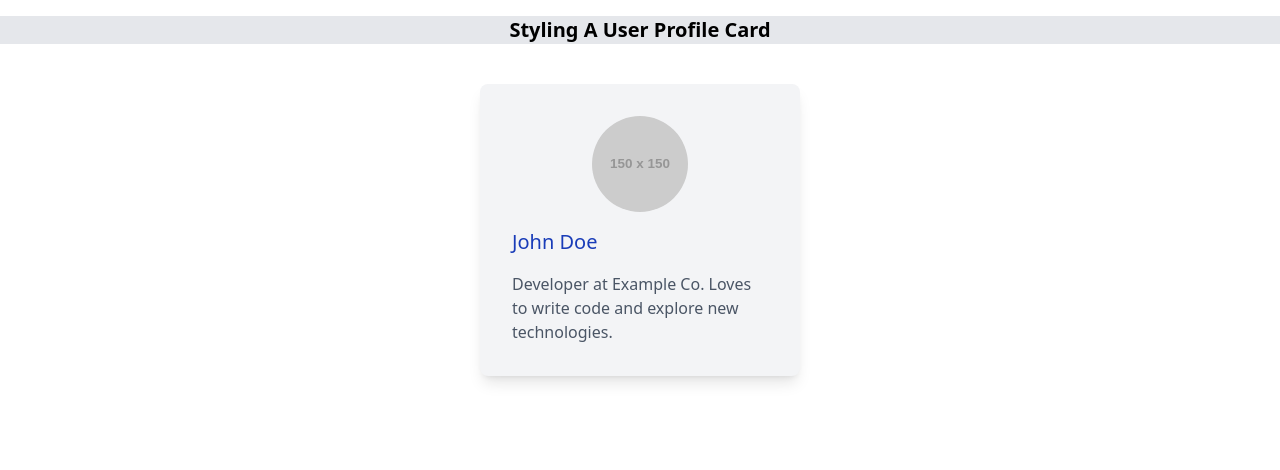
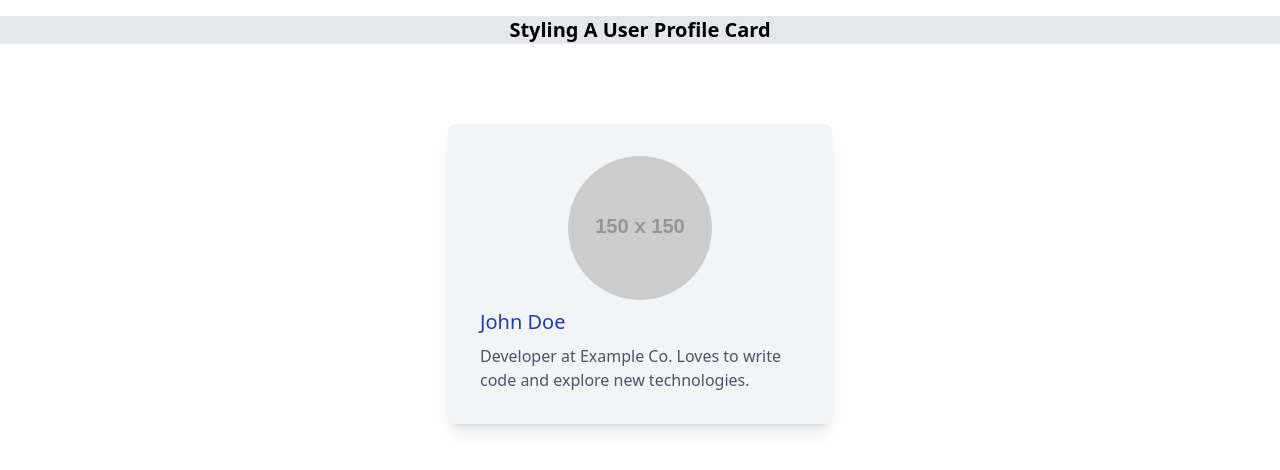
Before and after one commit to Tanko99/alx-fe-reactjs, a React (Vite) app in the folder tailwind-react-integration/: page / in a window 1280 px wide. Shown: the top 470 px of the page. Built offline with nearby package versions, Linux system fonts and the light colour scheme.

Commit message:
Fixes for responsiveness in the container

```diff
--- a/tailwind-react-integration/src/components/UserProfile.jsx
+++ b/tailwind-react-integration/src/components/UserProfile.jsx
@@ -1,10 +1,10 @@
 
 function UserProfile() {
   return (
-    <div className="user-profile bg-gray-100 sm:p-4 md:p-8 max-w-sm mx-auto my-20 sm:my-10
+    <div className="user-profile bg-gray-100 sm:p-4 md:p-8 md:max-w-sm mx-auto my-20
     max-w-xs rounded-lg shadow-lg">
-      <img className="rounded-full w-36 h-36 mx-auto sm:w-24 sm:h-24" src="https://via.placeholder.com/150" alt="User" />
-      <h1 className=" sm:text-lg md:text-xl text-blue-800 my-4">John Doe</h1>
+      <img className="rounded-full md:w-36 md:h-36 mx-auto sm:w-24 sm:h-24" src="https://via.placeholder.com/150" alt="User" />
+      <h1 className=" sm:text-lg md:text-xl text-blue-800 sm:my-2 my-4">John Doe</h1>
       <p className="text-gray-600 text-sm md:text-base">Developer at Example Co. Loves to write code and explore new technologies.</p>
     </div>
   );
```
